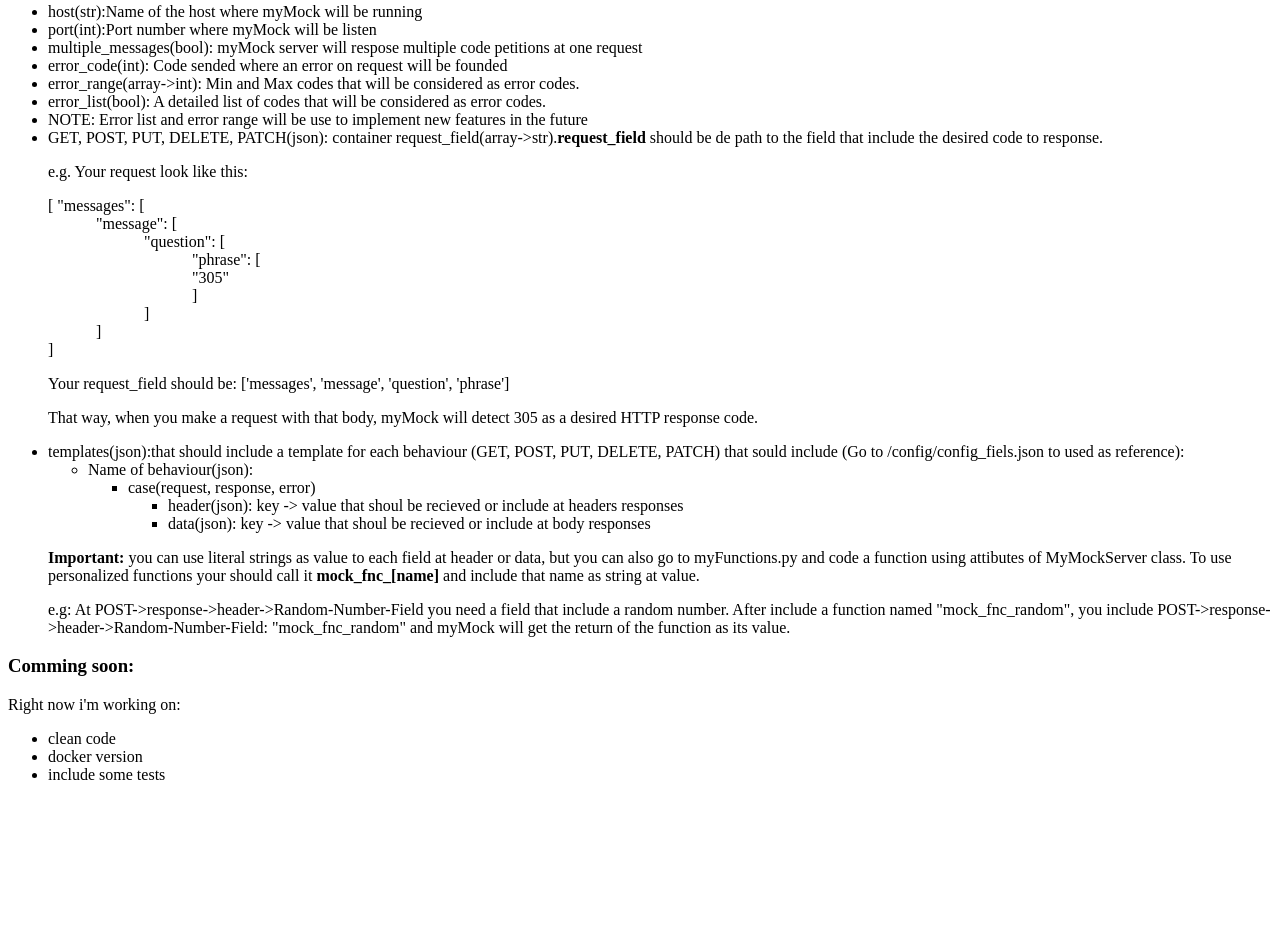
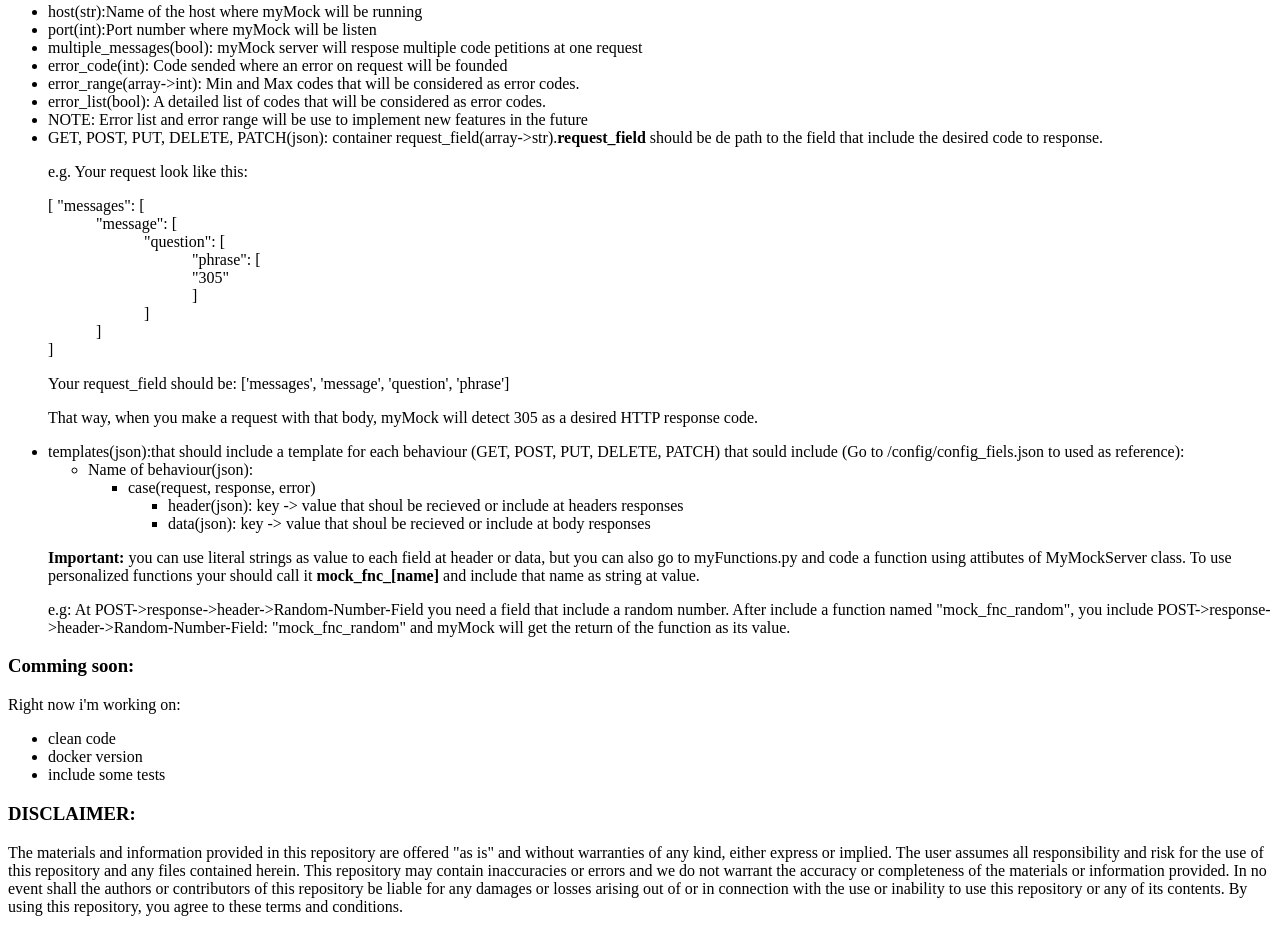
Before and after one commit to manon42bcn/myMock, a plain HTML site: page index.html in a window 1280 px wide. Shown: the part 956-1888 px from the top of the page. Before the commit the page ends 1756 px from the top, so only its background shows below. Drawn offline with Linux system fonts and the light colour scheme.

Commit message:
Disclaimer and README.md version

```diff
--- a/index.html
+++ b/index.html
@@ -87,5 +87,7 @@
                 <li>docker version</li>
                 <li>include some tests</li>
             </ul>
+            <h3>DISCLAIMER: </h3>
+            <p>The materials and information provided in this repository are offered "as is" and without warranties of any kind, either express or implied. The user assumes all responsibility and risk for the use of this repository and any files contained herein. This repository may contain inaccuracies or errors and we do not warrant the accuracy or completeness of the materials or information provided. In no event shall the authors or contributors of this repository be liable for any damages or losses arising out of or in connection with the use or inability to use this repository or any of its contents. By using this repository, you agree to these terms and conditions.</p>
         </body>
 </html>
```
Also changed, not shown: 1 other file.
